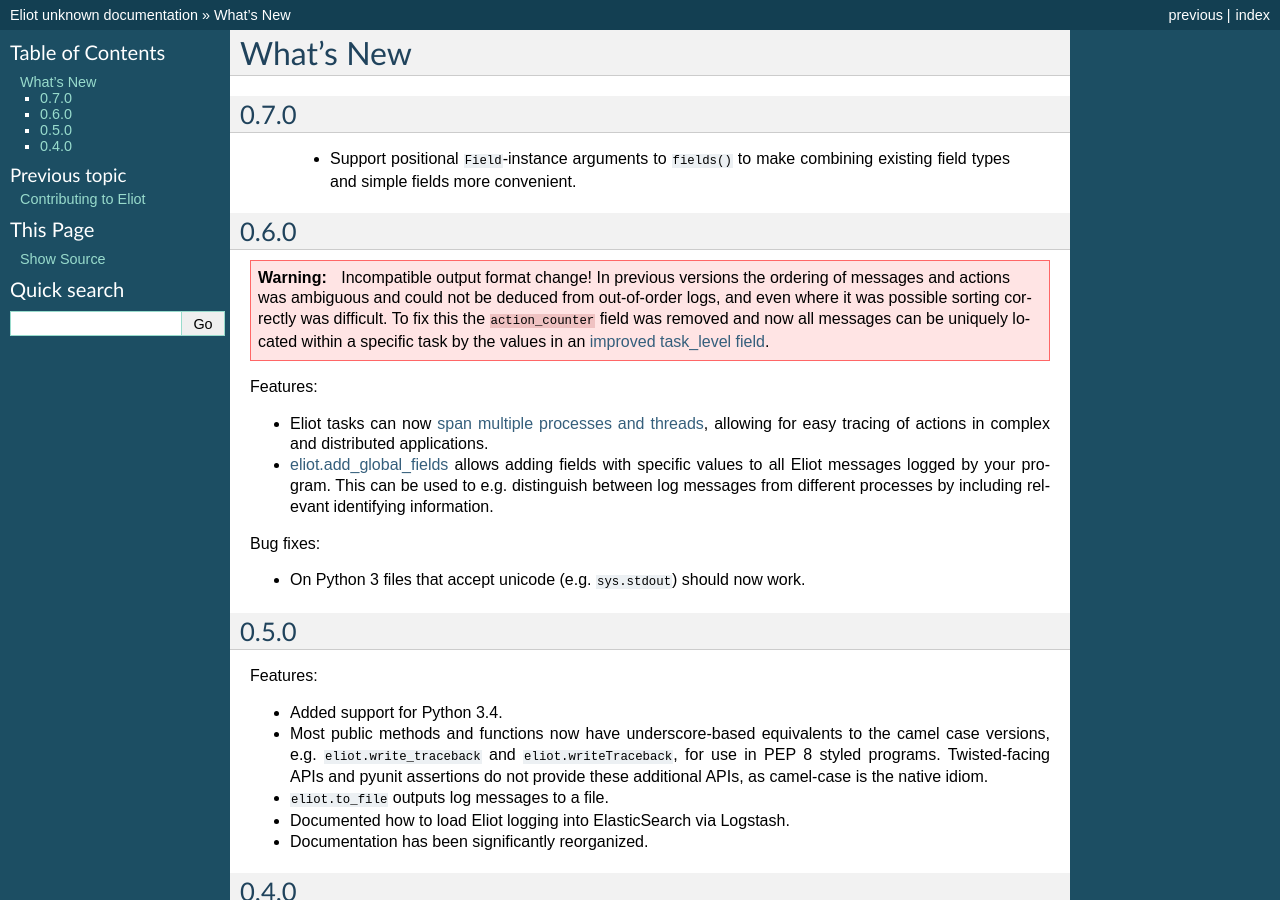
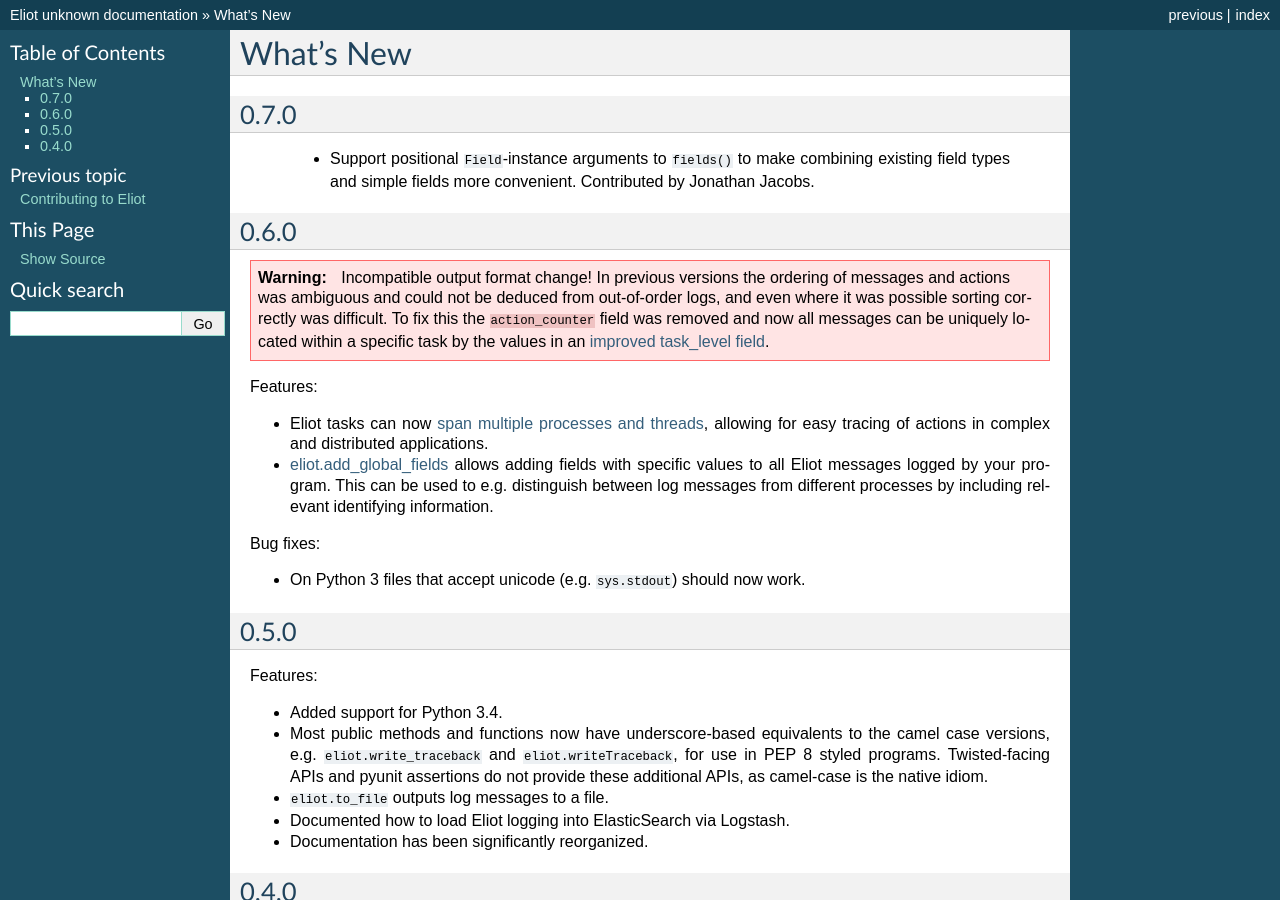
Before and after one commit to itamarst/eliot, a Sphinx documentation site: the page built from docs/source/news.rst, in a window 1280 px wide and 900 px high. Built offline with Sphinx 7.4.7, drawn with Linux system fonts in a browser that asks for light colours.

Commit message:
Credit myself!

```diff
--- a/docs/source/news.rst
+++ b/docs/source/news.rst
@@ -4,7 +4,7 @@
 0.7.0
 ^^^^^
 
- * Support positional ``Field``-instance arguments to ``fields()`` to make combining existing field types and simple fields more convenient.
+ * Support positional ``Field``-instance arguments to ``fields()`` to make combining existing field types and simple fields more convenient. Contributed by Jonathan Jacobs.
 
 
 0.6.0
```
